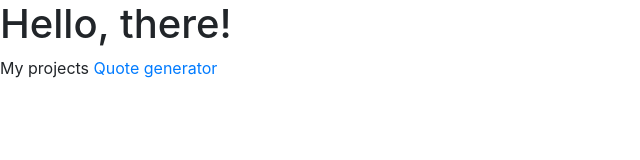
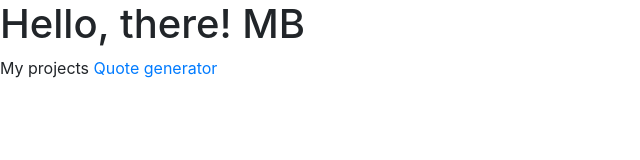
Before and after one commit to himanshup1/jsProjects, a plain HTML site: page index.html in a window 1280 px wide. Shown: the whole page, without its empty margins (0-640 px from the left). Drawn offline with nearby package versions, Linux system fonts and the light colour scheme.

Commit message:
Update index.html

```diff
--- a/index.html
+++ b/index.html
@@ -11,7 +11,7 @@
     <title>Hello, world!</title>
   </head>
   <body>
-    <h1>Hello, there!</h1>
+    <h1>Hello, there! MB</h1>
     My projects
     <a href="https://himanshup1.github.io/jsProjects/quote%20generator/"> Quote generator</a>
 
```
